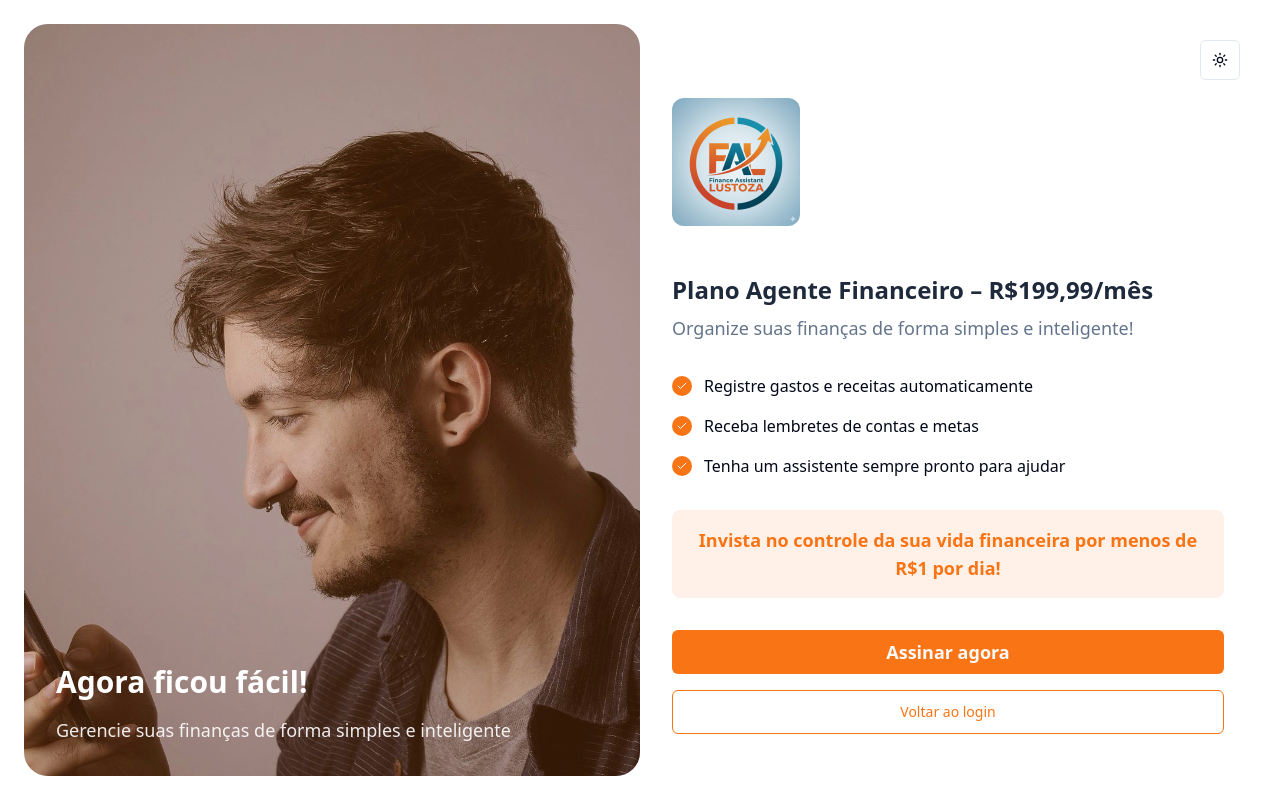
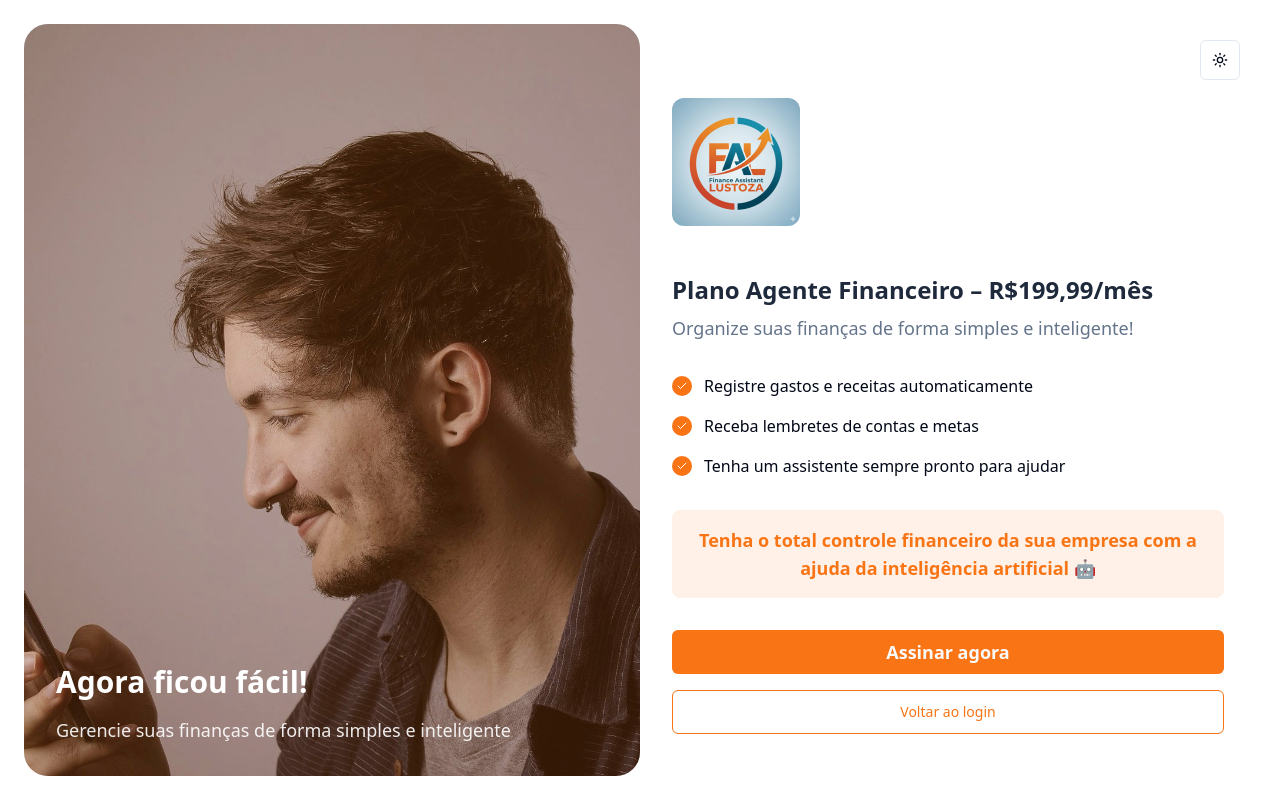
Before and after one commit to marcelolustoza/finzap-52026, a React (Vite) app: page /plano in a window 1280 px wide. Built offline with nearby package versions, Linux system fonts and the light colour scheme.

Commit message:
Atualize plano mensagem principal
Substitui frase de impact message no plano pela nova: "Tenha o total controle financeiro da sua empresa com a ajuda da inteligência artificial 🤖"

```diff
--- a/src/pages/Plano.tsx
+++ b/src/pages/Plano.tsx
@@ -89,7 +89,7 @@ export default function Plano() {
               {/* Impact Message */}
               <div className="bg-primary/10 rounded-lg p-4 mb-8">
                 <p className="text-lg font-semibold text-primary text-center">
-                  Invista no controle da sua vida financeira por menos de R$1 por dia!
+                  Tenha o total controle financeiro da sua empresa com a ajuda da inteligência artificial 🤖
                 </p>
               </div>
 
```
